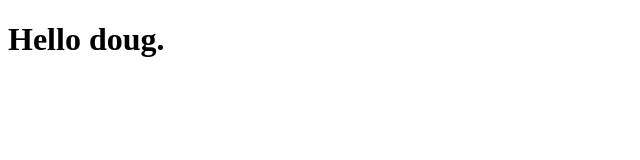
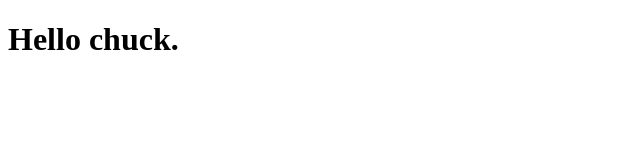
Before and after one commit to gravyfries/ulti-test-2, a plain HTML site: page index.html in a window 1280 px wide. Shown: the full height of the page, 0-640 px from the left. Drawn offline with Linux system fonts and the light colour scheme.

Commit message:
test 2
Signed-off-by: chuck coury <chuck@coury.org>

```diff
--- a/index.html
+++ b/index.html
@@ -3,6 +3,6 @@
 		<title></title>
 	</head>
 	<body>
-		<h1>Hello doug.</h1>
+		<h1>Hello chuck.</h1>
 	</body>
 </html>
```
